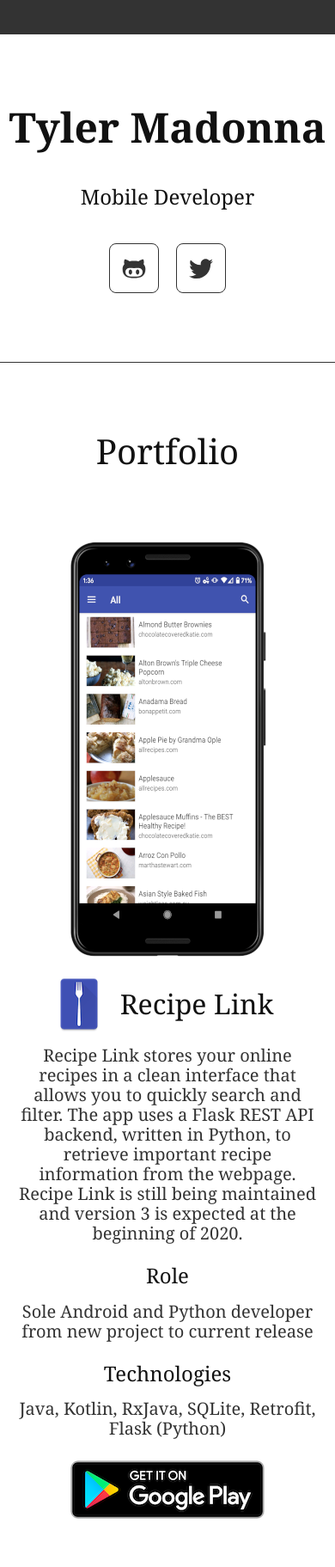
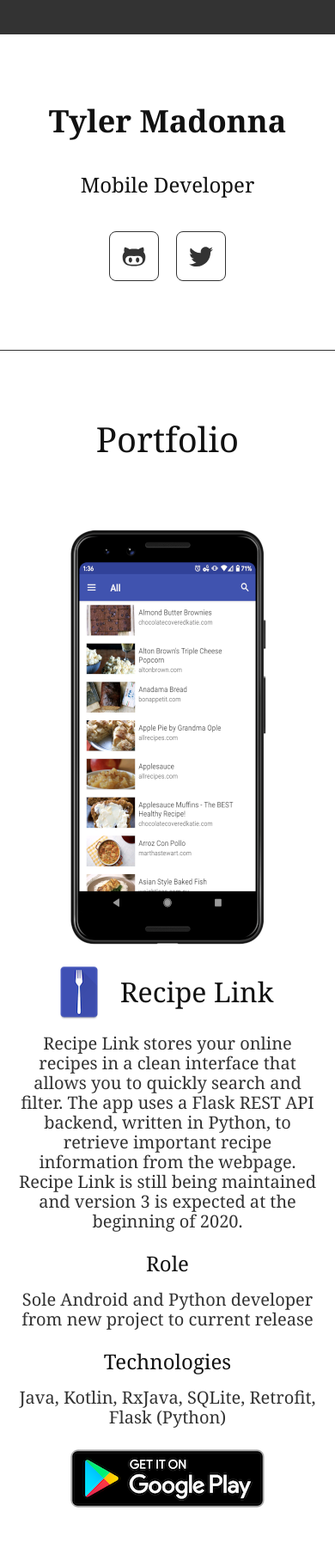
Before and after one commit to tjmadonna/tjmadonna.github.io, a Jekyll site: the page built from index.html, in a window 390 px wide. Shown: the whole page at 86% size. Built offline with Jekyll 4.4.1, drawn with Linux system fonts in a browser that asks for light colours.

Commit message:
Lowered header title text size below 400px width

```diff
--- a/assets/css/styles.css
+++ b/assets/css/styles.css
@@ -227,9 +227,9 @@
     }
 }
 
-@media (max-width: 360px) {
+@media (max-width: 400px) {
 
     .header-title {
-        font-size: 2.5rem;
+        font-size: 2.25rem;
     }
 }
```
